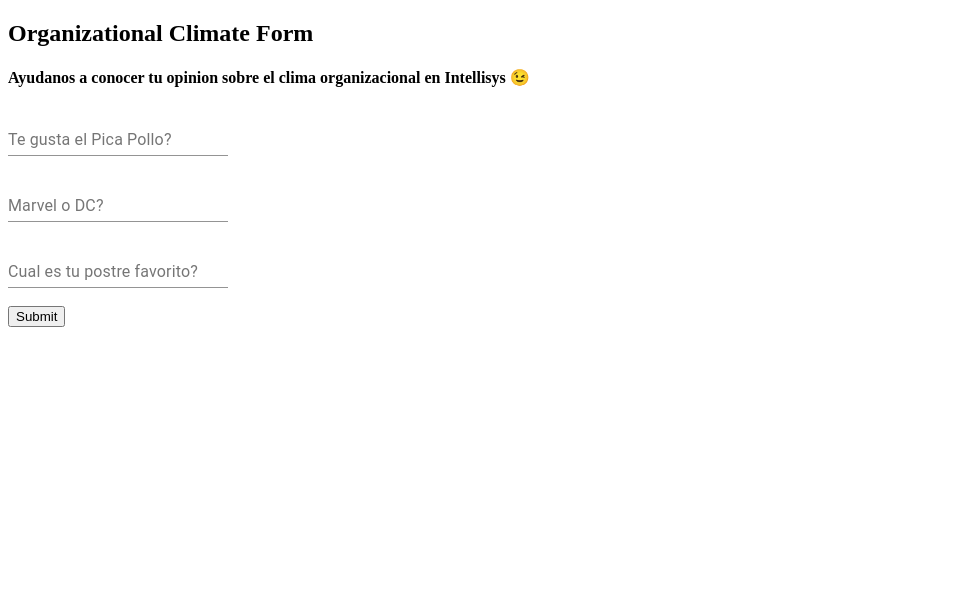
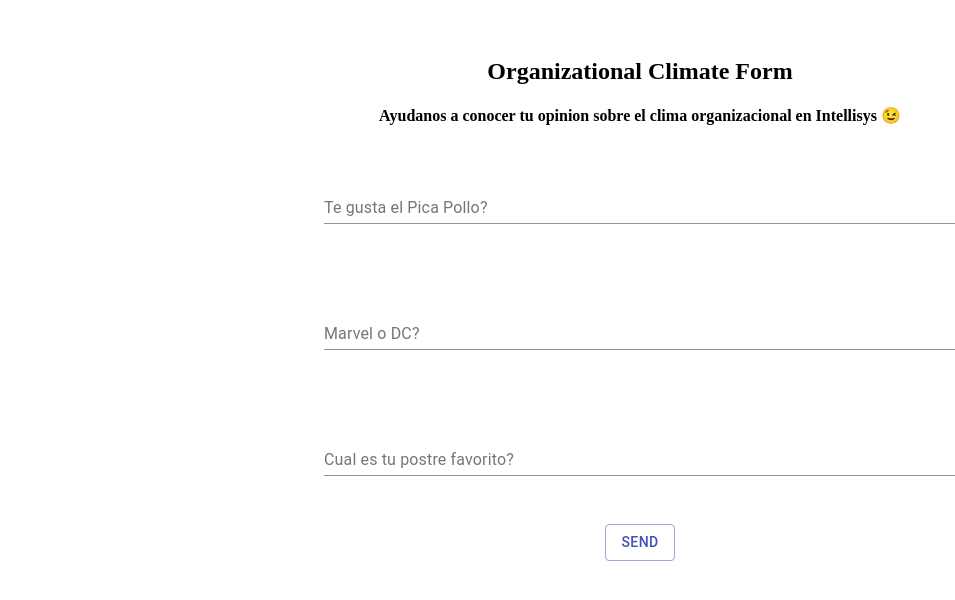
Before and after one commit to MaxIntellisys/climate-form, a React (Create React App) app: page / in a window 1280 px wide. Shown: the top 600 px of the page, without its empty margins (0-955 px from the left). Built offline with nearby package versions, Linux system fonts and the light colour scheme.

Commit message:
Add some general styles and a thank you page.

```diff
--- a/public/index.html
+++ b/public/index.html
@@ -2,42 +2,14 @@
 <html lang="en">
   <head>
     <meta charset="utf-8" />
-    <!-- <link rel="icon" href="%PUBLIC_URL%/favicon.ico" /> -->
     <meta name="viewport" content="width=device-width, initial-scale=1" />
-    <meta name="theme-color" content="#000000" />
-    <meta
-      name="description"
-      content="Web site created using create-react-app"
-    />
-    <!-- <link rel="apple-touch-icon" href="%PUBLIC_URL%/logo192.png" /> -->
-    <!--
-      manifest.json provides metadata used when your web app is installed on a
-      user's mobile device or desktop. See https://developers.google.com/web/fundamentals/web-app-manifest/
-    -->
-    <link rel="manifest" href="%PUBLIC_URL%/manifest.json" />
-    <!--
-      Notice the use of %PUBLIC_URL% in the tags above.
-      It will be replaced with the URL of the `public` folder during the build.
-      Only files inside the `public` folder can be referenced from the HTML.
+    <meta name="description" content="Web form for organizational climate" />
 
-      Unlike "/favicon.ico" or "favicon.ico", "%PUBLIC_URL%/favicon.ico" will
-      work correctly both with client-side routing and a non-root public URL.
-      Learn how to configure a non-root public URL by running `npm run build`.
-    -->
-    <title>Organizational Climate Form</title>
+    <title>Metrics Form</title>
   </head>
   <body>
     <noscript>You need to enable JavaScript to run this app.</noscript>
     <div id="root"></div>
-    <!--
-      This HTML file is a template.
-      If you open it directly in the browser, you will see an empty page.
 
-      You can add webfonts, meta tags, or analytics to this file.
-      The build step will place the bundled scripts into the <body> tag.
-
-      To begin the development, run `npm start` or `yarn start`.
-      To create a production bundle, use `npm run build` or `yarn build`.
-    -->
   </body>
 </html>
--- a/src/App.js
+++ b/src/App.js
@@ -1,7 +1,9 @@
-import React from "react";
+import React, { useState } from "react";
 import { useForm } from "react-hook-form";
 import Question from "./Question";
 import FormHeader from "./FormHeader";
+import ThankYou from "./ThankYou";
+import Button from "@material-ui/core/Button";
 
 const formQuestions = [
   { question: "Te gusta el Pica Pollo?", name: "pica_pollo" },
@@ -9,13 +11,26 @@ const formQuestions = [
   { question: "Cual es tu postre favorito?", name: "postre" },
 ];
 
+const styles = {
+  height: "100vh",
+  margin: "0 auto",
+  padding: "30px 0",
+  textAlign: "center",
+};
+
 function Form() {
   const { register, handleSubmit, errors } = useForm();
+  const [submitted, setSubmitted] = useState(false);
 
-  const onSubmit = (data) => console.log(data);
+  const onSubmit = (data) => {
+    console.log(data);
+    setSubmitted(true);
+  };
+
+  if (submitted) return <ThankYou />;
 
   return (
-    <form onSubmit={handleSubmit(onSubmit)}>
+    <form onSubmit={handleSubmit(onSubmit)} style={styles}>
       <FormHeader />
       {formQuestions.map((source, index) => {
         return (
@@ -27,7 +42,9 @@ function Form() {
           />
         );
       })}
-      <input type="submit" />
+      <Button type="submit" variant="outlined" color="primary">
+        Send
+      </Button>
     </form>
   );
 }
--- a/src/Question.js
+++ b/src/Question.js
@@ -3,10 +3,12 @@ import TextField from "@material-ui/core/TextField";
 
 export default function Question({ source, register, errors }) {
   const { question, name } = source;
+  let width = window.innerWidth <= 480 ? "100%" : "50%";
 
   return (
     <>
       <TextField
+        style={{ width, margin: "30px 0" }}
         label={question}
         name={name}
         inputRef={register({
@@ -14,9 +16,7 @@ export default function Question({ source, register, errors }) {
         })}
       />
       {errors[name] && (
-        <p>
-          <small style={{ color: "red" }}>{errors[name].message}</small>
-        </p>
+        <p style={{ color: "red", fontSize: "12px" }}>{errors[name].message}</p>
       )}
       <br />
       <br />
--- /dev/null
+++ b/src/ThankYou.js
@@ -0,0 +1,23 @@
+import React from "react";
+
+const styles = {
+  textAlign: "center",
+  marginTop: "250px",
+};
+
+export default function ThankYou() {
+  return (
+    <div style={styles}>
+      <h1>
+        Thank yooou!
+        <span role="img" aria-label="party">
+          🥳
+        </span>
+        <span role="img" aria-label="confetti">
+          🎉
+        </span>
+      </h1>
+      <h3>Apreciamos mucho que tomaste unos mins de tu tiempo!</h3>
+    </div>
+  );
+}
```
